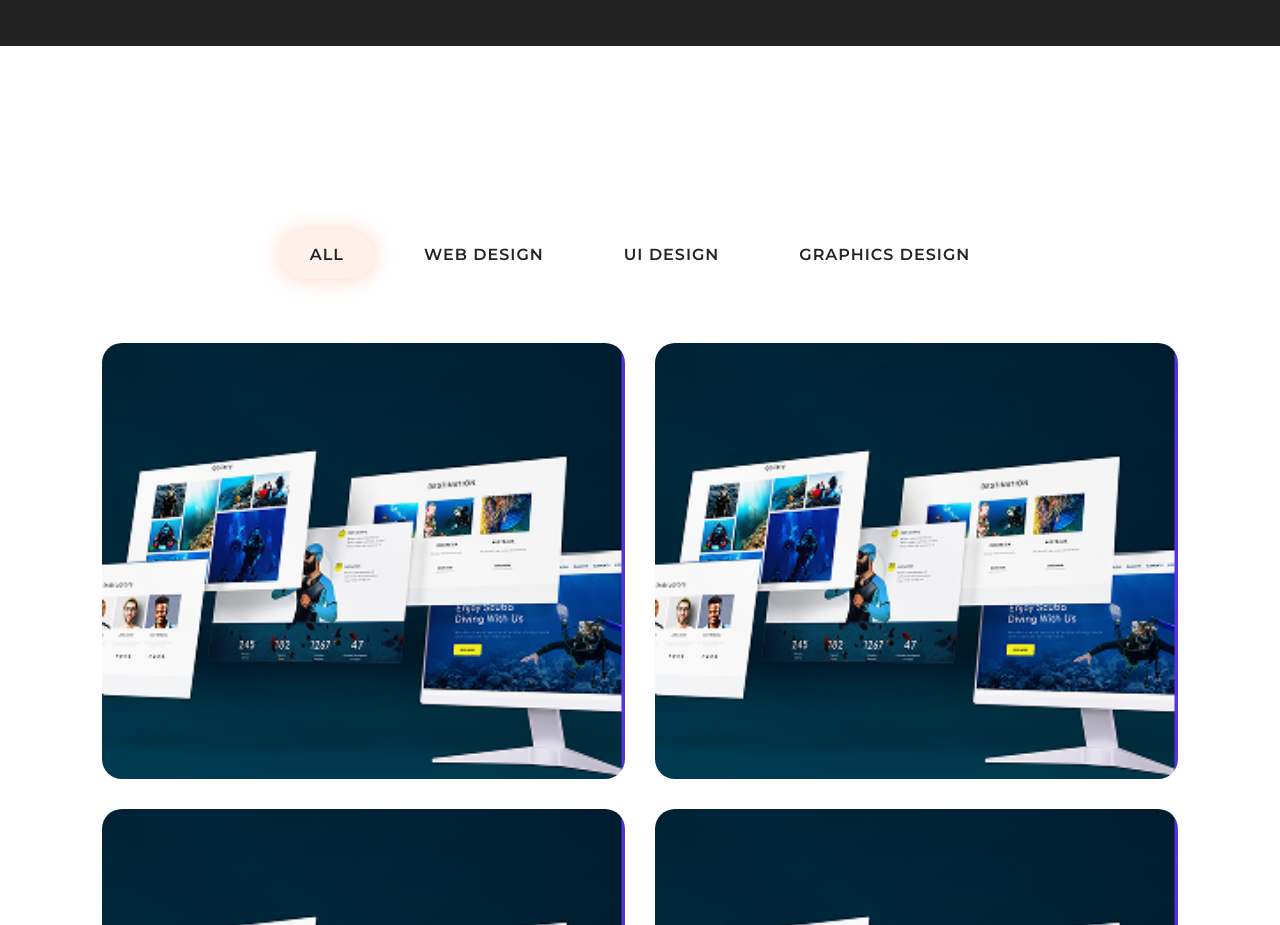
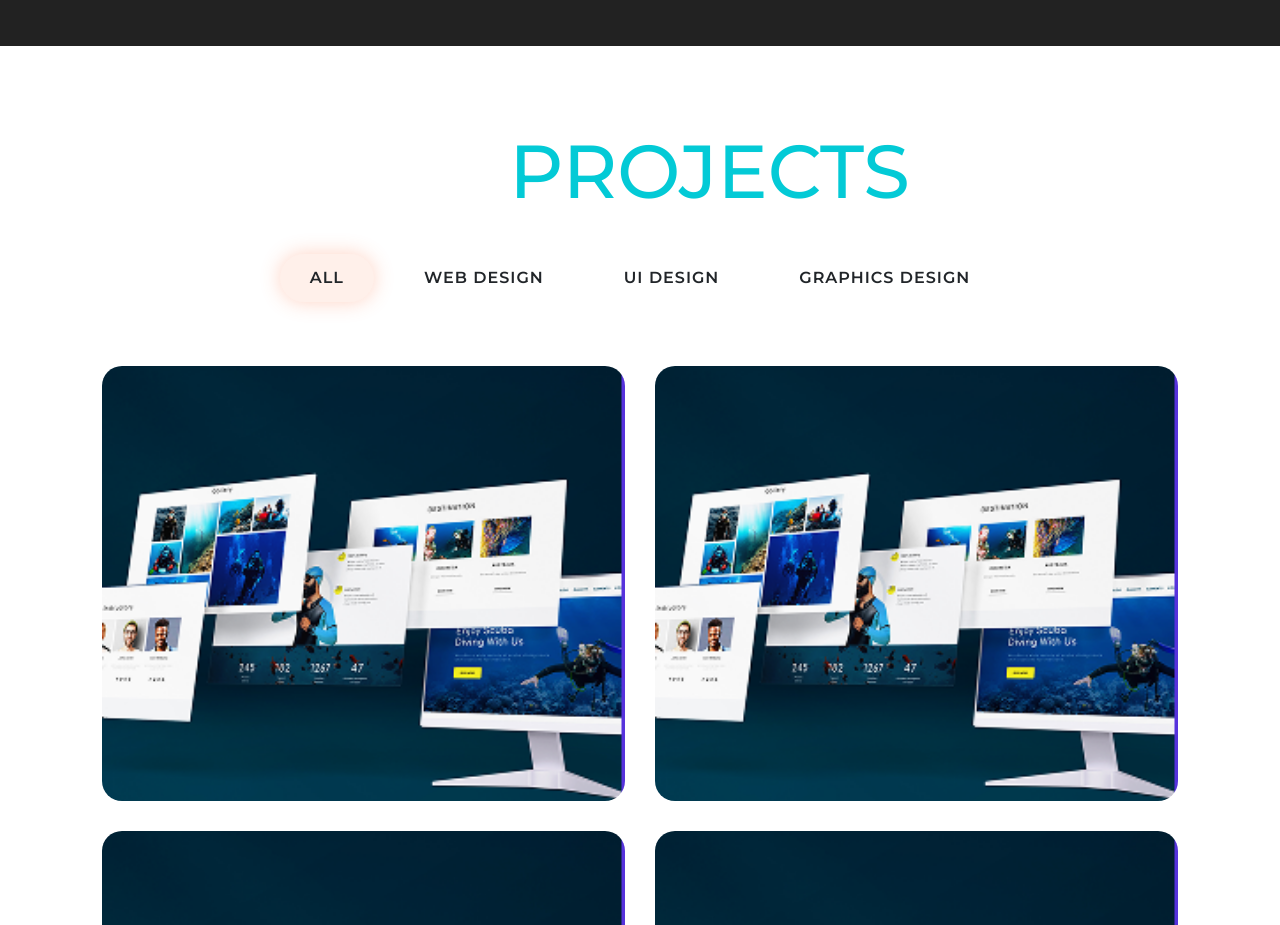
Before and after one commit to pSam16/me_portfolio, a plain HTML site: page index.html in a window 1280 px wide. Shown: the part 3440-4365 px from the top of the page. Drawn offline with nearby package versions, Linux system fonts and the light colour scheme.

Commit message:
Update index.html

```diff
--- a/index.html
+++ b/index.html
@@ -213,7 +213,7 @@ It was popularised in the 1960s with the release of  software like Aldus PageMak
         <section class="portfolio-section">
         <div class="container">
             <!-- Section Title -->
-            <h2 class="section-title">MY PROJECTS</h2>
+            <h2 class="head01 experience-hd">MY <span class="highlight">PROJECTS</span></h2>
 
             <!-- Filter Buttons -->
             <div class="filter-buttons">
```
